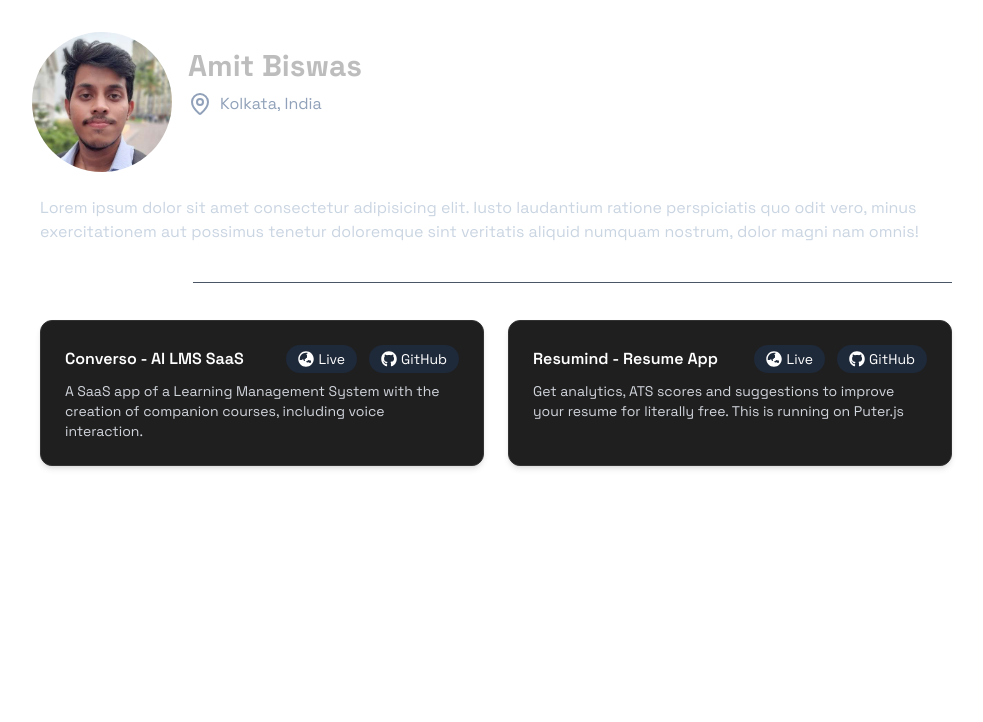
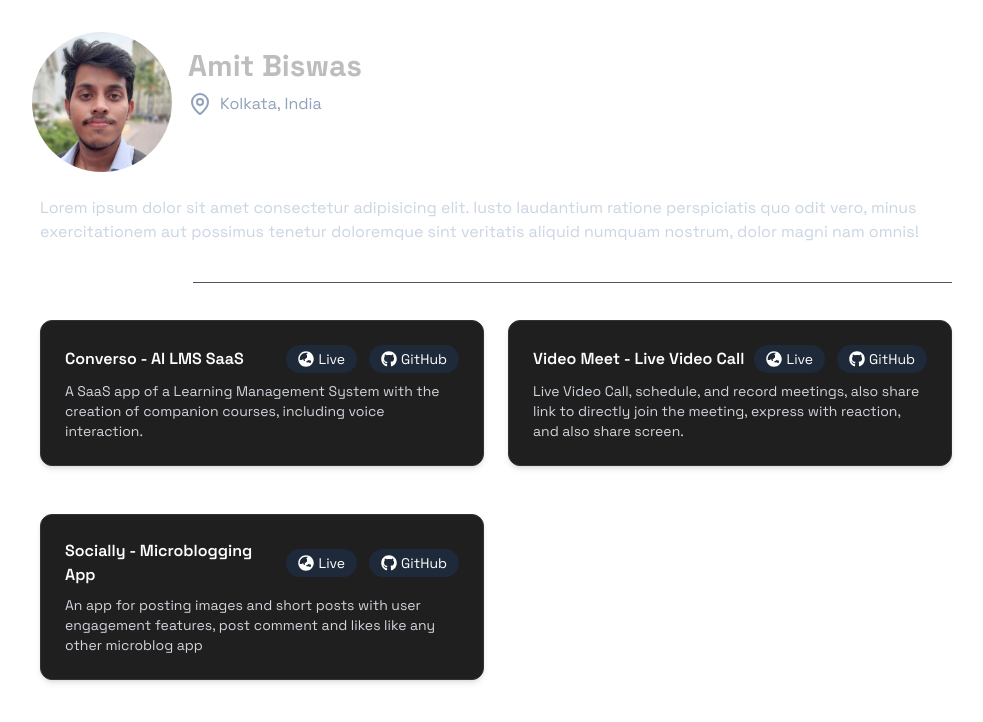
Before and after one commit to AmitBiswas1402/portfolio-1, a Next.js app: page / in a window 1280 px wide. Shown: the top 722 px of the page, without its empty margins (144-1127 px from the left). Built offline with nearby package versions, Linux system fonts and the light colour scheme.

Commit message:
Refactor Body and Hero components to use semantic HTML elements; update project details in constants

```diff
--- a/components/Body.tsx
+++ b/components/Body.tsx
@@ -5,7 +5,7 @@ import ProjectCard from "./ProjectCard";
 
 const Body = () => {
   return (
-    <div className="px-6">
+    <main className="px-6">
       <div className="flex items-center gap-4 my-6">
         <div className="text-lg font-semibold text-white">Work Highlights</div>
         <div className="flex-1 border-t border-gray-600"></div>
@@ -23,7 +23,7 @@ const Body = () => {
           />
         ))}
       </div>
-    </div>
+    </main>
   );
 };
 
--- a/components/Hero.tsx
+++ b/components/Hero.tsx
@@ -8,7 +8,7 @@ import { PiReadCvLogo } from "react-icons/pi";
 
 const Hero = () => {
   return (
-    <div className="m-4">
+    <section className="m-4">
       <div className="flex">
         <Image
           src="/pic.png"
@@ -75,7 +75,7 @@ const Hero = () => {
       <h3 className="mt-6 m-2 text-slate-300">
         Lorem ipsum dolor sit amet consectetur adipisicing elit. Iusto laudantium ratione perspiciatis quo odit vero, minus exercitationem aut possimus tenetur doloremque sint veritatis aliquid numquam nostrum, dolor magni nam omnis!
       </h3>
-    </div>
+    </section>
   );
 };
 
--- a/constants/index.ts
+++ b/constants/index.ts
@@ -8,9 +8,16 @@ export const projects = [
     },
     {
         id: "2",
-        name: "Resumind - Resume App",
-        desc: "Get analytics, ATS scores and suggestions to improve your resume for literally free. This is running on Puter.js",
-        website: "https://ai-analytical-saas.vercel.app/",
-        github: "https://github.com/AmitBiswas1402/ai-analytical-saas",
+        name: "Video Meet - Live Video Call",
+        desc: "Live Video Call, schedule, and record meetings, also share link to directly join the meeting, express with reaction, and also share screen.",
+        website: "https://live-video-call-nine.vercel.app/",
+        github: "https://github.com/AmitBiswas1402/video-call",
+    },
+    {
+        id: "3",
+        name: "Socially - Microblogging App",
+        desc: "An app for posting images and short posts with user engagement features, post comment and likes like any other microblog app",
+        website: "https://socially-phi-ochre.vercel.app/",
+        github: "https://github.com/AmitBiswas1402/socially",
     }
 ]
```
